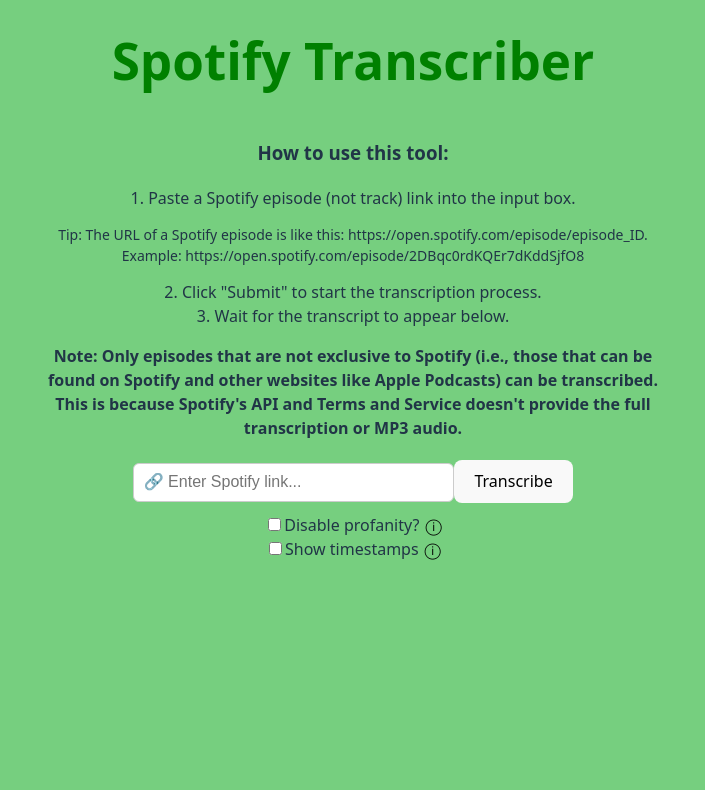
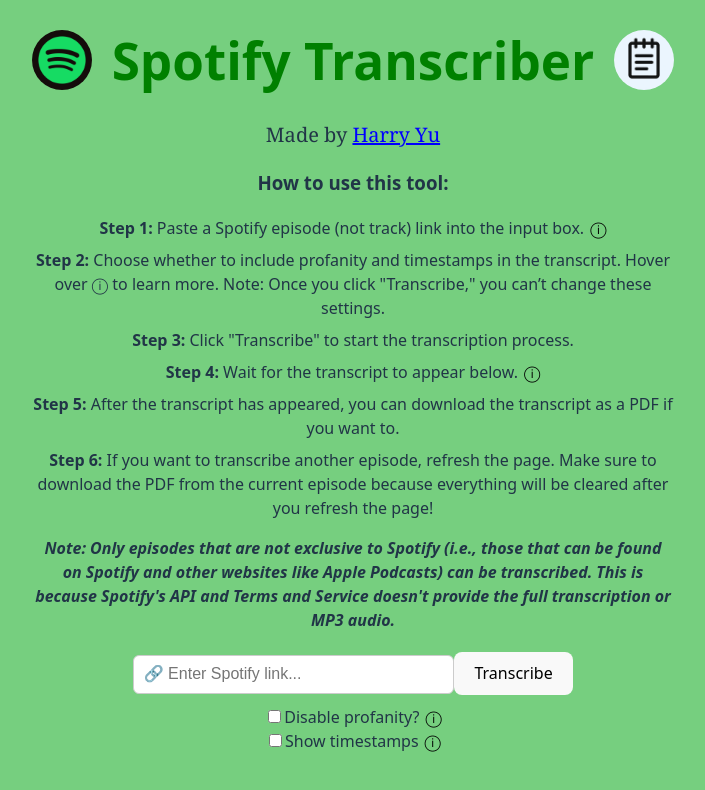
Before and after one commit to harry23yu/PodcastTranscriber, a React (Vite) app in the folder frontend/: page / in a window 1280 px wide. Shown: the top 790 px of the page, without its empty margins (287-992 px from the left). Built offline with nearby package versions, Linux system fonts and the light colour scheme.

Commit message:
Made instructions more clear, and added header icons and 'Made by Harry Yu' footer

```diff
--- a/frontend/src/App.jsx
+++ b/frontend/src/App.jsx
@@ -92,7 +92,12 @@
 
   return (
     <div id="root">
-      <h1>Spotify Transcriber</h1>
+      <div className="website-header">
+        <img src="SpotifyLogo.png" width="60px" alt="Spotify logo" />
+        <h1>Spotify Transcriber</h1>
+        <img src="Notes.png" width="60px" alt="Spotify logo" />
+      </div>
+      <div className="author-section">Made by <a href="https://www.linkedin.com/in/harry23yu/" target="_blank" rel="noopener noreferrer">Harry Yu</a></div>
       <div className="main-content">
         <Instructions />
         <div className="transcription-stuff">
@@ -128,7 +133,7 @@
             <span className="tooltip">
               ⓘ
               <span className="tooltiptext">
-                When this is turned on, timestamps will appear before each speaker's paragraph.
+                When this is turned on, timestamps will appear before each speaker's paragraph. Please note that timestamps are approximate. They show when each speaker started talking, not the exact time it took to say the whole paragraph. A short line may look long if there was a pause after it, and a long paragraph may look short if the system grouped it tightly. Use timestamps as rough markers of where you are in the episode (for example, [01:25:30] in a 1 hour 30 minute episode means you're close to the end of the transcript), not precise durations.
               </span>
             </span>
           </div>
--- a/frontend/src/components/Instructions.jsx
+++ b/frontend/src/components/Instructions.jsx
@@ -4,14 +4,33 @@
     return (
         <section className="instructions">
           <h3>How to use this tool:</h3>
-          <p>
-            1. Paste a Spotify episode (not track) link into the input box.
-            <p className="tip">Tip: The URL of a Spotify episode is like this: https://open.spotify.com/episode/episode_ID. Example: https://open.spotify.com/episode/2DBqc0rdKQEr7dKddSjfO8</p>
-            2. Click "Submit" to start the transcription process.
-            <br></br>
-            3. Wait for the transcript to appear below.
-          </p>
-          <b>Note: Only episodes that are not exclusive to Spotify (i.e., those that can be found on Spotify and other websites like Apple Podcasts) can be transcribed. This is because Spotify's API and Terms and Service doesn't provide the full transcription or MP3 audio.</b>
+            <p>
+              <b>Step 1:</b> Paste a Spotify episode (not track) link into the input box.
+              <span className="tooltip">
+                ⓘ
+                <span className="tooltiptext">
+                  The URL of a Spotify episode is like this: https://open.spotify.com/episode/episode_ID. Example: https://open.spotify.com/episode/2DBqc0rdKQEr7dKddSjfO8
+                </span>
+              </span>
+              {/* <p className="tip">Tip: The URL of a Spotify episode is like this: https://open.spotify.com/episode/episode_ID. Example: https://open.spotify.com/episode/2DBqc0rdKQEr7dKddSjfO8</p> */}
+              <div style={{ marginBottom: '8px' }} />
+              <b>Step 2:</b> Choose whether to include profanity and timestamps in the transcript. Hover over ⓘ to learn more. Note: Once you click "Transcribe," you can’t change these settings.
+              <div style={{ marginBottom: '8px' }} />
+              <b>Step 3:</b> Click "Transcribe" to start the transcription process.
+              <div style={{ marginBottom: '8px' }} />
+              <b>Step 4:</b> Wait for the transcript to appear below.
+              <span className="tooltip">
+                ⓘ
+                <span className="tooltiptext">
+                  This transcriber uses AssemblyAI to transcribe the audio and GPT-4o-mini to remove ads. Since AI isn't perfect, and because of Spotify's dynamic ad insertion, some ads may still show up in the transcript. Also, if your screen is small, you may have to scroll down to see the total estimated time it will take for the transcription to finish and eventually the transcript itself.
+                </span>
+              </span>
+              <div style={{ marginBottom: '8px' }} />
+              <b>Step 5:</b> After the transcript has appeared, you can download the transcript as a PDF if you want to.
+              <div style={{ marginBottom: '8px' }} />
+              <b>Step 6:</b> If you want to transcribe another episode, refresh the page. Make sure to download the PDF from the current episode because everything will be cleared after you refresh the page!
+            </p>
+          <b><i>Note: Only episodes that are not exclusive to Spotify (i.e., those that can be found on Spotify and other websites like Apple Podcasts) can be transcribed. This is because Spotify's API and Terms and Service doesn't provide the full transcription or MP3 audio.</i></b>
         </section>
       );
   }
--- a/frontend/src/components/LoadingSpinner.jsx
+++ b/frontend/src/components/LoadingSpinner.jsx
@@ -14,7 +14,7 @@
       <div className="spinner"></div>
       <p style={{ marginTop: "10px" }}>Transcription in progress...</p>
       <p>
-        Estimated time to finish transcription: {estimated} minute
+        Total estimated time to finish transcription: {estimated} minute
         {estimated > 1 ? "s" : ""}
       </p>
     </div>
--- a/frontend/src/index.css
+++ b/frontend/src/index.css
@@ -87,9 +87,9 @@
   padding-bottom: 20px;
 }
 
-.tip {
+/* .tip {
   font-size: 14px;
-}
+} */
 
 .transcription-stuff {
   text-align: center;
@@ -180,7 +180,7 @@
 
 .tooltip .tooltiptext {
   visibility: hidden;
-  width: 220px;
+  width: 360px;
   background-color: #333;
   color: #fff;
   text-align: left;
@@ -227,3 +227,32 @@
     transform: rotate(360deg);
   }
 }
+
+.website-header {
+  display: flex;
+  align-items: center;
+  gap: 20px; /* space between logo and text */
+}
+
+.website-header img {
+  width: 60px;
+  border-radius: 50%;
+}
+
+.author-section {
+  font-family: Georgia, 'Times New Roman', Times, serif;
+  font-size: 20px;
+}
+
+.author-section a {
+  color: blue;
+  text-decoration: underline;
+}
+
+.author-section a:hover {
+  text-decoration: none;
+}
+
+.steps {
+  margin-bottom: 10px;
+}
```
Also changed, not shown: frontend/public/Notes.png (added), frontend/public/SpotifyLogo.png (added).
